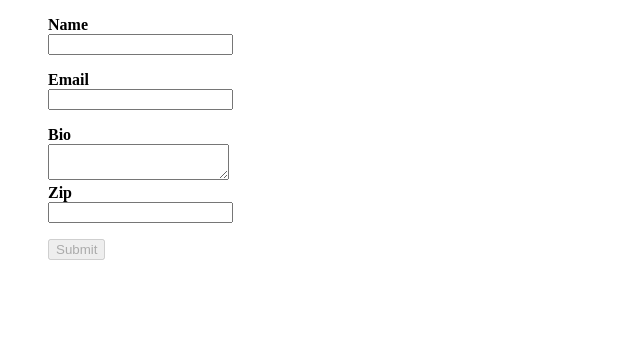
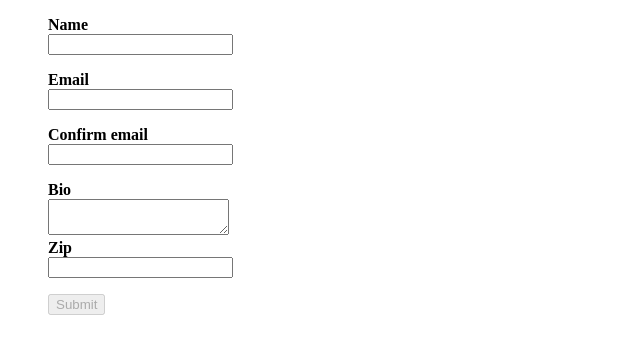
Before and after one commit to nicholasbs/jquery-tiny-validation, a plain HTML site: page example/index.html in a window 1280 px wide. Shown: the whole page, without its empty margins (0-640 px from the left). Drawn offline with Linux system fonts and the light colour scheme.

Commit message:
matchesOtherField validator example

```diff
--- a/example/index.html
+++ b/example/index.html
@@ -60,6 +60,10 @@
         <input type="text" id="email" data-validate="email, notEmpty" />
       </li>
       <li>
+        <label for="email_confirmation">Confirm email</label>
+        <input type="text" id="email_email" data-validate="email, notEmpty, matchesOtherField" data-match-field-selector="#email" />
+      </li>
+      <li>
         <label for="bio">Bio</label>
         <textarea id="bio" data-validate="notEmpty"></textarea>
       </li>
```
